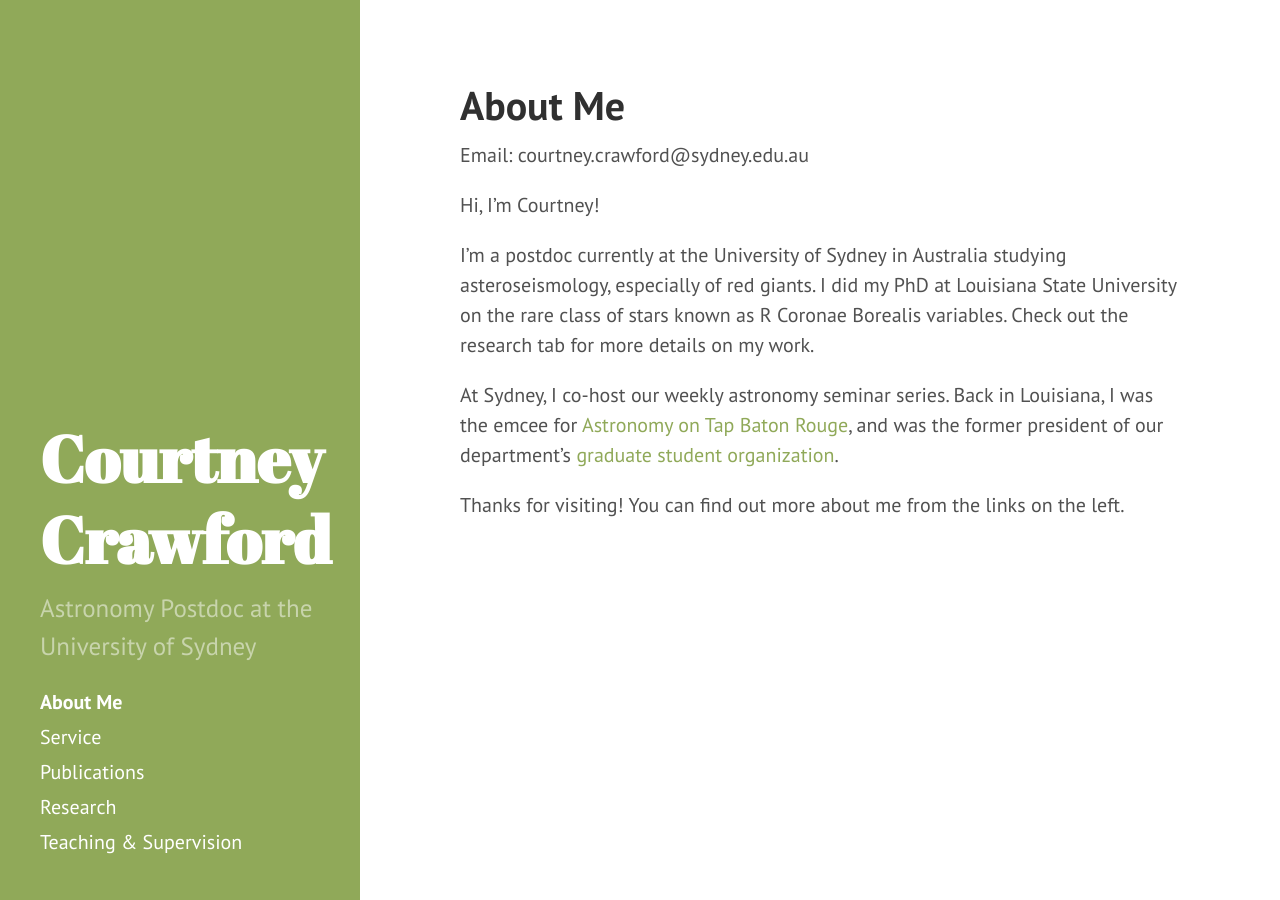
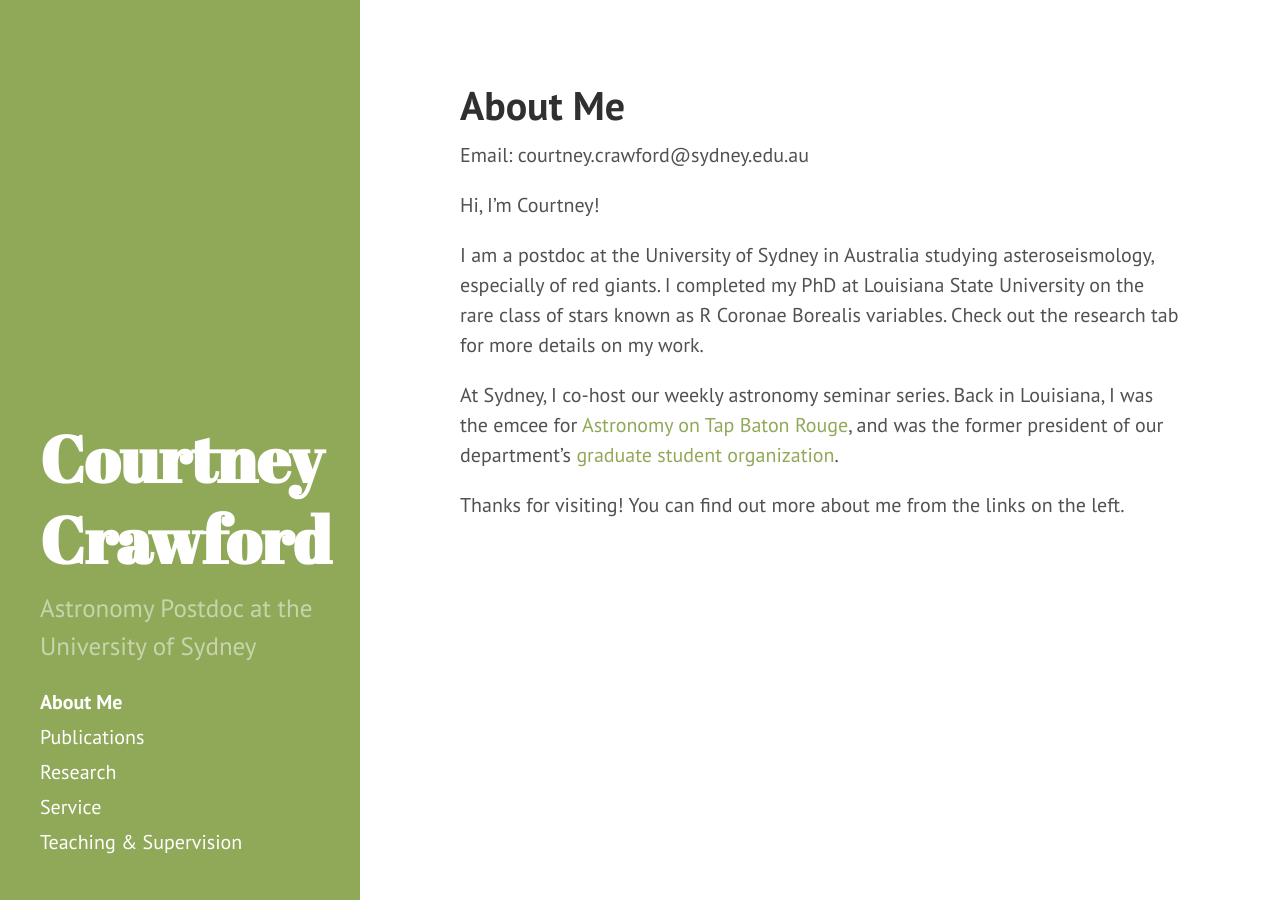
Before and after one commit to courtcraw/courtcraw.github.io, a Jekyll site: the page built from index.md, in a window 1280 px wide. Built offline with Jekyll 4.4.1, drawn with Linux system fonts in a browser that asks for light colours; the list of posts is cut into pages by our own code.

Commit message:
apr 2024 updates to website - including many postdoc updates

```diff
--- a/index.md
+++ b/index.md
@@ -7,7 +7,7 @@
 
 Hi, I'm Courtney!
 
-I'm a postdoc currently at the University of Sydney in Australia studying asteroseismology, especially of red giants. I did my PhD at Louisiana State University on the rare class of stars known as R Coronae Borealis variables. Check out the research tab for more details on my work.
+I am a postdoc at the University of Sydney in Australia studying asteroseismology, especially of red giants. I completed my PhD at Louisiana State University on the rare class of stars known as R Coronae Borealis variables. Check out the research tab for more details on my work.
 
 At Sydney, I co-host our weekly astronomy seminar series. Back in Louisiana, I was the emcee for [Astronomy on Tap Baton Rouge](https://www.facebook.com/aotbatonrouge/), and was the former president of our department's [graduate student organization](https://physgradorg.wixsite.com/mysite).
 
```
Also changed, not shown: outreach_service.md (deleted, +0 -22 lines), service.md (added, +27 -0 lines).
